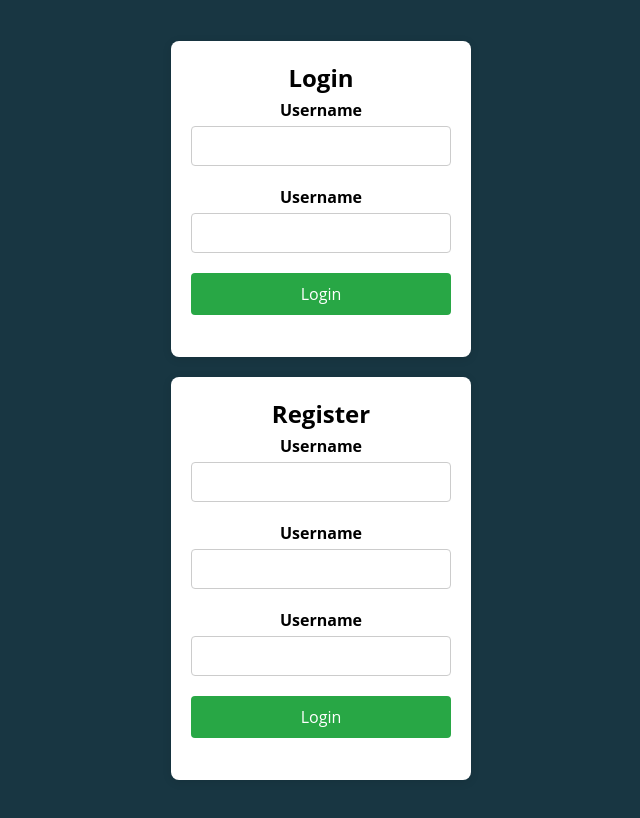
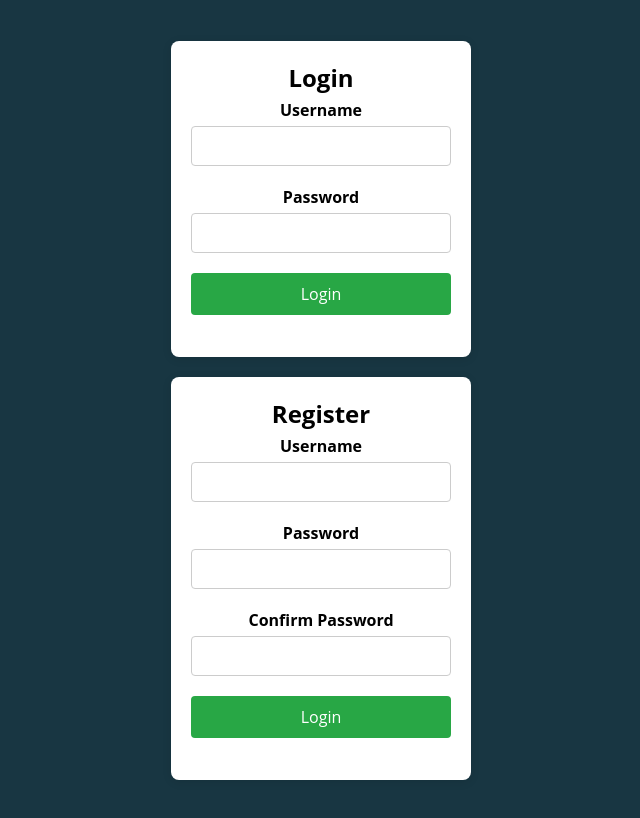
Before and after one commit to Lucas123-m/frontendForBackProject, a React (Vite) app: page / in a window 1280 px wide. Shown: the whole page, without its empty margins (319-959 px from the left). Built offline with nearby package versions, Linux system fonts and the light colour scheme; no server answers.

Commit message:
ya funciona guardado de cookies, con include: credentials

```diff
--- a/src/Pages/auth/login.jsx
+++ b/src/Pages/auth/login.jsx
@@ -29,7 +29,7 @@ export default function Login(){
         const registerSpan = $('#register-form span')
 
         const logoutButton = $('#close-session')
-
+        //console.log(logoutButton,loginForm,registerForm)
         loginForm?.addEventListener('submit', e=>{
             e.preventDefault()
             const username = $('#login-username')
@@ -38,14 +38,15 @@ export default function Login(){
             fetch(`${BASE_URL_API}/users/login`,{
                 method: 'POST',
                 headers: {'Content-Type':'Application/json'},
-                body: JSON.stringify({username: username.value,password: password.value})
+                body: JSON.stringify({username: username.value,password: password.value}),
+                credentials: 'include'
             }).then(res => {
                 if (res.ok){
                     loginSpan.innerText = "Session iniciada, entrando..."
                     loginSpan.style.color = "green"
-                    /*setTimeout(()=>{
+                    setTimeout(()=>{
                         window.location.href = "/main"
-                    },2000)*/
+                    },2000)
                 } else {
                     loginSpan.innerText = "Error al iniciar sesion."
                     loginSpan.style.color = "red"
@@ -66,14 +67,18 @@ export default function Login(){
             fetch(`${BASE_URL_API}/users/register`,{
                 method: 'POST',
                 headers: {'Content-Type':'Application/json'},
-                body: JSON.stringify({username: username.value,password: password.value})
+                body: JSON.stringify({username: username.value,password: password.value}),
+                credentials: 'include',
             }).then(res => {
                 if (res.ok){
-                    registerSpan.innerText = "Usuario registrado, entrando..."
+                    registerSpan.innerText = "Usuario registrado, favor de logear."
                     registerSpan.style.color = "green"
                     setTimeout(()=>{
-                        window.location.href = "/main"
-                    },2000)
+                        registerSpan.innerText=""
+                    },3000)
+                    username.value = ""
+                    password.value=""
+                    confirmPassword.value=""
                 } else {
                     registerSpan.innerText = "Error al registrar usuario."
                     registerSpan.style.color = "red"
@@ -84,7 +89,8 @@ export default function Login(){
             e.preventDefault()
             fetch(`${BASE_URL_API}/users/logout`,{
                 method:'POST',
-                headers: {'Content-Type':'Application/json'}
+                headers: {'Content-Type':'Application/json'},
+                credentials: 'include',
             }).then(res => {
                 console.log("respuesta:",res)
                 setTimeout(()=>{
@@ -110,7 +116,7 @@ export default function Login(){
                     <h2>Login</h2>
                     <label htmlFor="login-username">Username</label>
                     <input type="text" name="username" id="login-username" required />
-                    <label htmlFor="login-password">Username</label>
+                    <label htmlFor="login-password">Password</label>
                     <input type="text" name="password" id="login-password" required />
 
                     <button type="submit">Login</button>
@@ -123,10 +129,10 @@ export default function Login(){
                     <label htmlFor="register-username">Username</label>
                     <input type="text" name="username" id="register-username" required />
 
-                    <label htmlFor="register-password">Username</label>
+                    <label htmlFor="register-password">Password</label>
                     <input type="text" name="password" id="register-password" required />
 
-                    <label htmlFor="register-confirm-password">Username</label>
+                    <label htmlFor="register-confirm-password">Confirm Password</label>
                     <input type="text" name="confirm-password" id="register-confirm-password" required />
                     <button type="submit">Login</button>
                     <span>&nbsp;</span>
```
